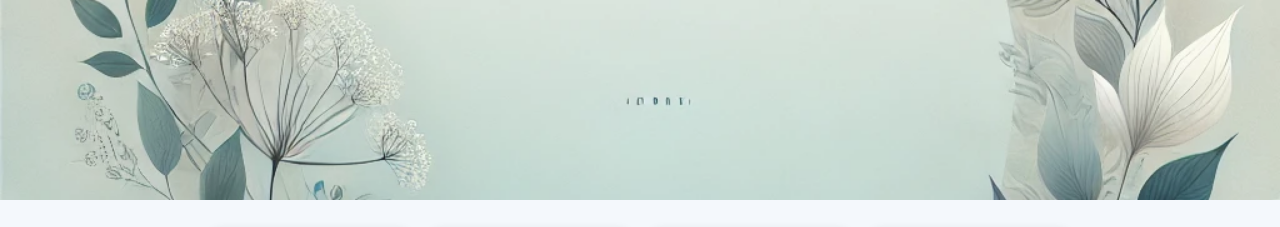
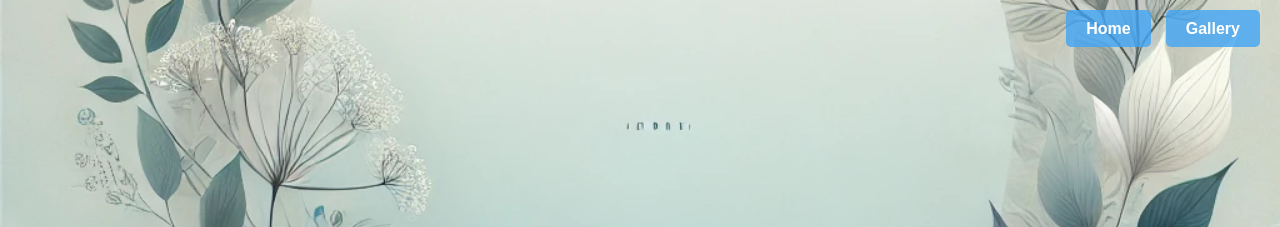
Before and after one commit to mikeysan/tribute-form, a plain HTML site: page gallery.html in a window 1280 px wide. Shown: the top 227 px of the page. Drawn offline with Linux system fonts and the light colour scheme.

Commit message:
Update gallery.html

```diff
--- a/gallery.html
+++ b/gallery.html
@@ -17,10 +17,45 @@
 
         header {
             width: 100%;
-            height: 200px;
+            height: 250px;
             background-image: url('docs/assets/images/header1.webp'); /* Replace with your header image */
             background-size: cover;
             background-position: center;
+            display: flex;
+            justify-content: center;
+            align-items: center;
+        }
+
+        nav {
+            position: absolute;
+            top: 20px;
+            right: 20px;
+        }
+
+        nav ul {
+            list-style-type: none;
+            margin: 0;
+            padding: 0;
+            display: flex;
+            gap: 15px;
+        }
+
+        nav ul li {
+            display: inline;
+        }
+
+        nav ul li a {
+            text-decoration: none;
+            color: white;
+            background-color: rgba(66, 165, 245, 0.8);
+            padding: 10px 20px;
+            border-radius: 5px;
+            font-weight: bold;
+            transition: background-color 0.3s ease;
+        }
+
+        nav ul li a:hover {
+            background-color: rgba(30, 136, 229, 0.9);
         }
 
         .gallery {
@@ -57,7 +92,14 @@
 <body>
 
     <!-- Header Image -->
-    <header></header>
+    <header>
+		<nav>
+            <ul>
+                <li><a href="index.html">Home</a></li>
+                <li><a href="gallery.html">Gallery</a></li>
+            </ul>
+        </nav>
+	</header>
 
     <!-- Gallery Section -->
     <div class="gallery">
```
